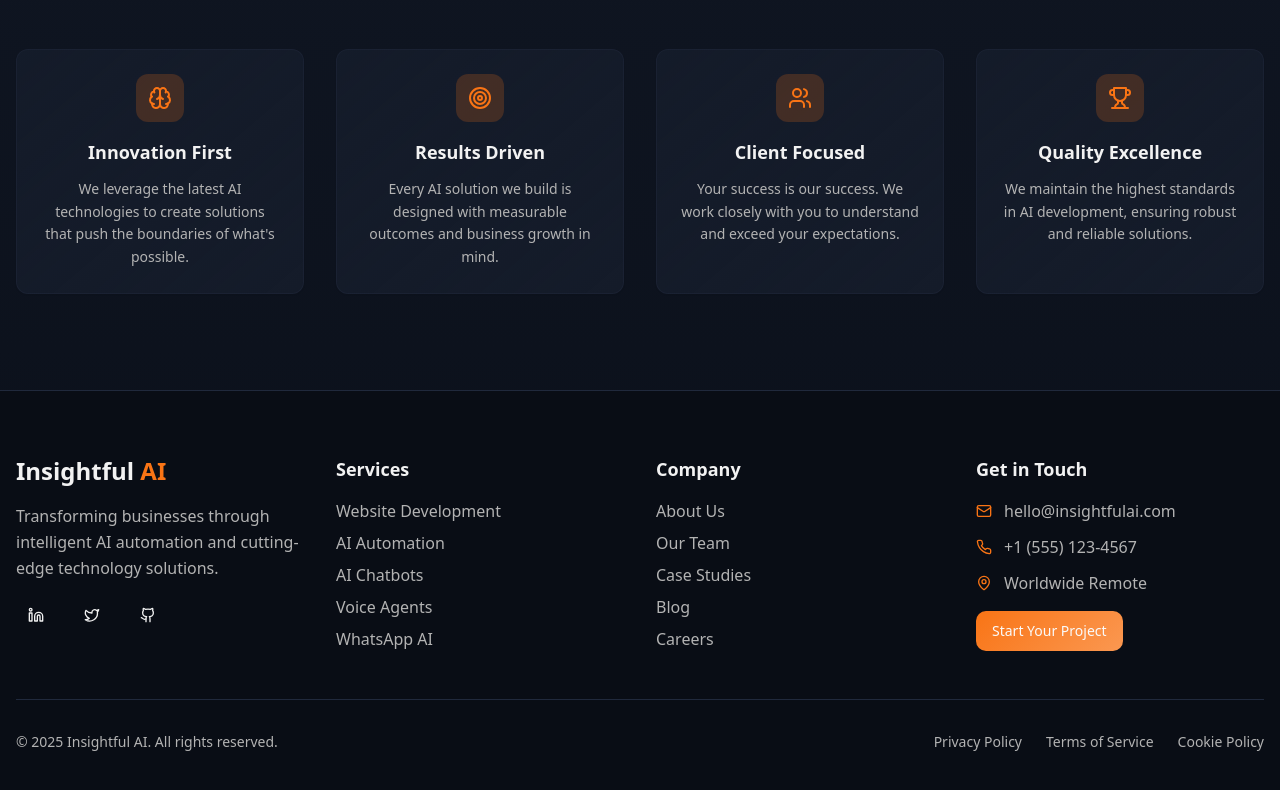
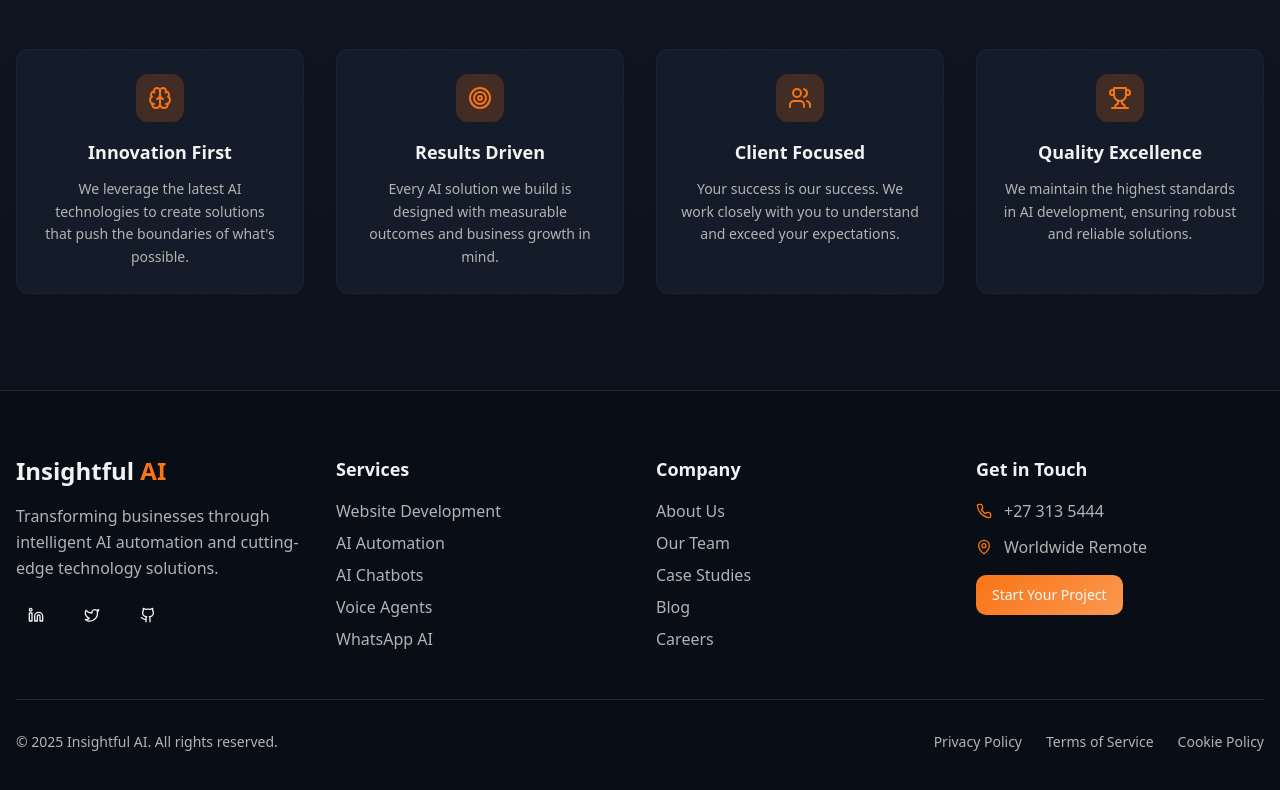
Before and after one commit to Banele08/insight-ai-replica, a React (Vite) app: page / in a window 1280 px wide. Shown: the part 3045-3835 px from the top of the page. Built offline with nearby package versions, Linux system fonts and the light colour scheme; the HTML template or start-up script is replaced by a standard one.

Commit message:
Update contact information

```diff
--- a/src/components/ui/footer.tsx
+++ b/src/components/ui/footer.tsx
@@ -58,12 +58,8 @@ const Footer = () => {
             <h3 className="text-lg font-semibold text-foreground mb-4">Get in Touch</h3>
             <div className="space-y-3">
               <div className="flex items-center gap-3 text-muted-foreground">
-                <Mail className="w-4 h-4 text-secondary" />
-                <span>hello@insightfulai.com</span>
-              </div>
-              <div className="flex items-center gap-3 text-muted-foreground">
                 <Phone className="w-4 h-4 text-secondary" />
-                <span>+1 (555) 123-4567</span>
+                <span>+27 313 5444</span>
               </div>
               <div className="flex items-center gap-3 text-muted-foreground">
                 <MapPin className="w-4 h-4 text-secondary" />
```
